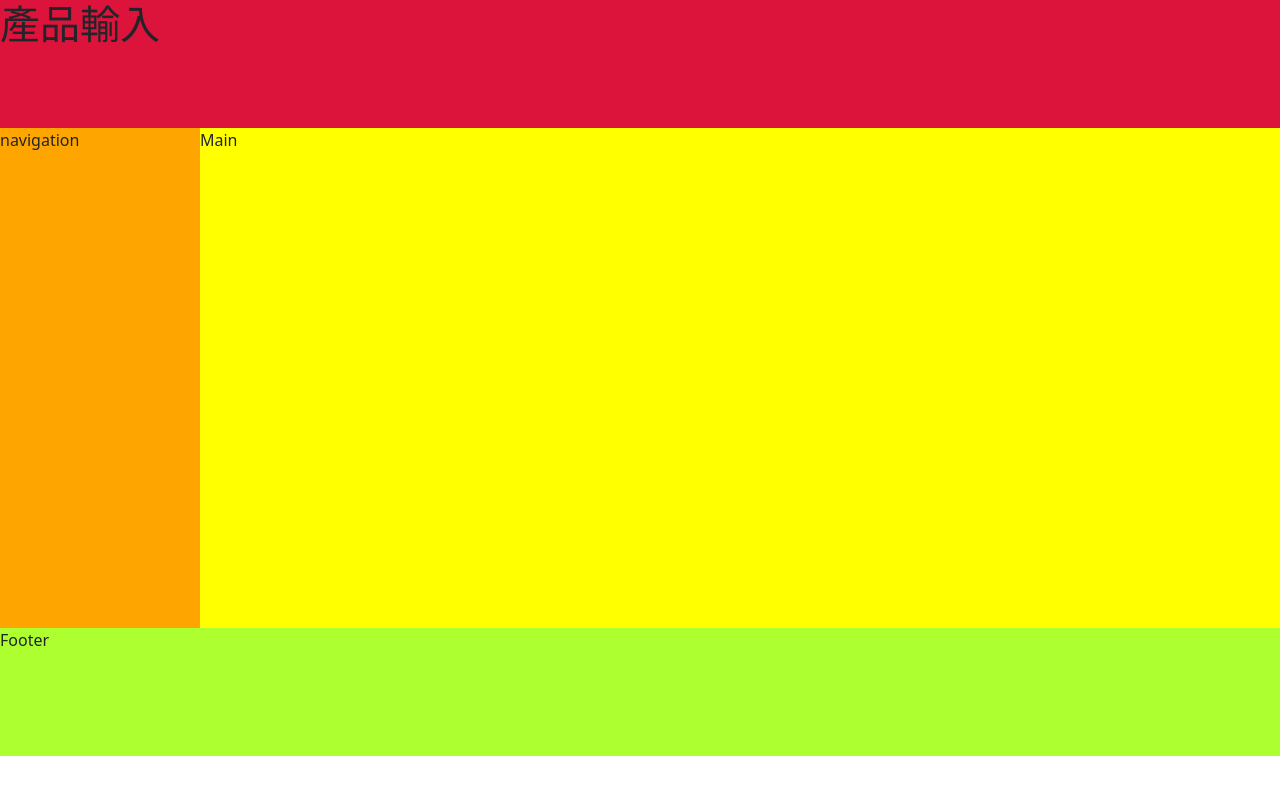
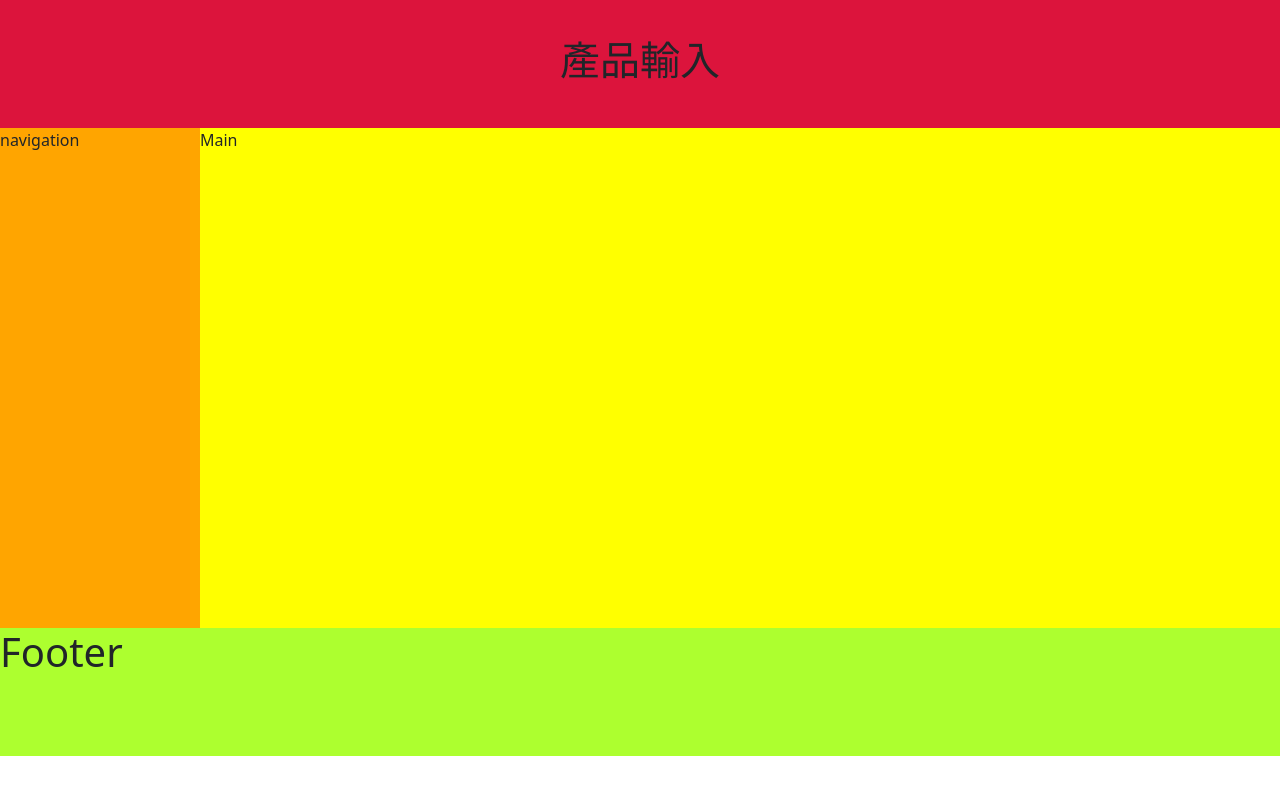
Before and after one commit to vamp16431745/javascript_lesson, a plain HTML site: page project/public/index.html in a window 1280 px wide. Drawn offline with Linux system fonts and the light colour scheme.

Commit message:
設定header的 flex 的各項屬性  使文字置中

```diff
--- a/project/public/css/index.css
+++ b/project/public/css/index.css
@@ -20,6 +20,13 @@
     /* grid-row: 1/2;
     grid-column: 1/span 3; */
 
+
+    display: flex;
+    flex-direction: row; /*水平(由左至右開始)*/
+    flex-wrap: nowrap; /*不換行*/
+    justify-content: center;  /*左右置中*/
+    align-items: center;    /*上下置中*/
+
 }
 
 .nav{
--- a/project/public/index.html
+++ b/project/public/index.html
@@ -16,7 +16,9 @@
   </header>
   <nav class="nav">navigation</nav>
   <main class="main">Main</main>
-  <footer class="footer">Footer</footer>
+  <footer class="footer">
+    <h1>Footer</h1>
+  </footer>
 </div>
 
 
```
